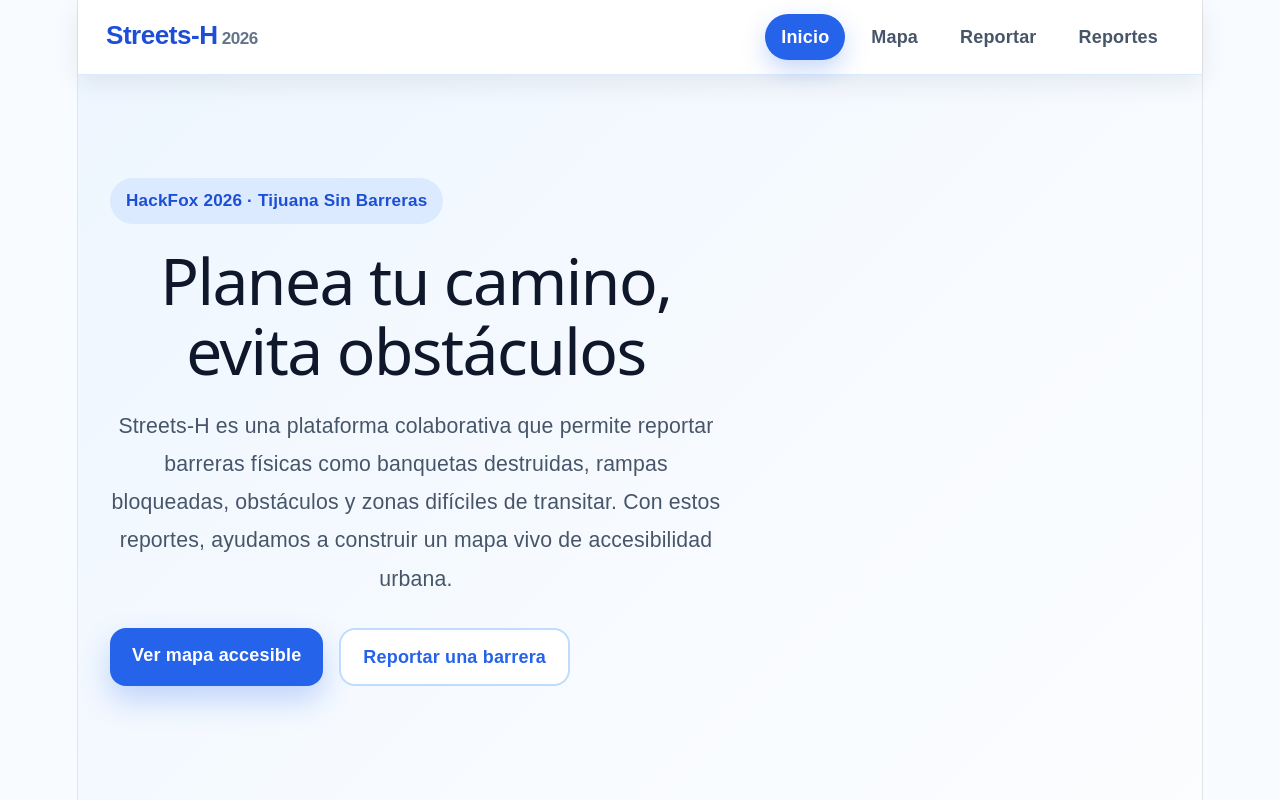
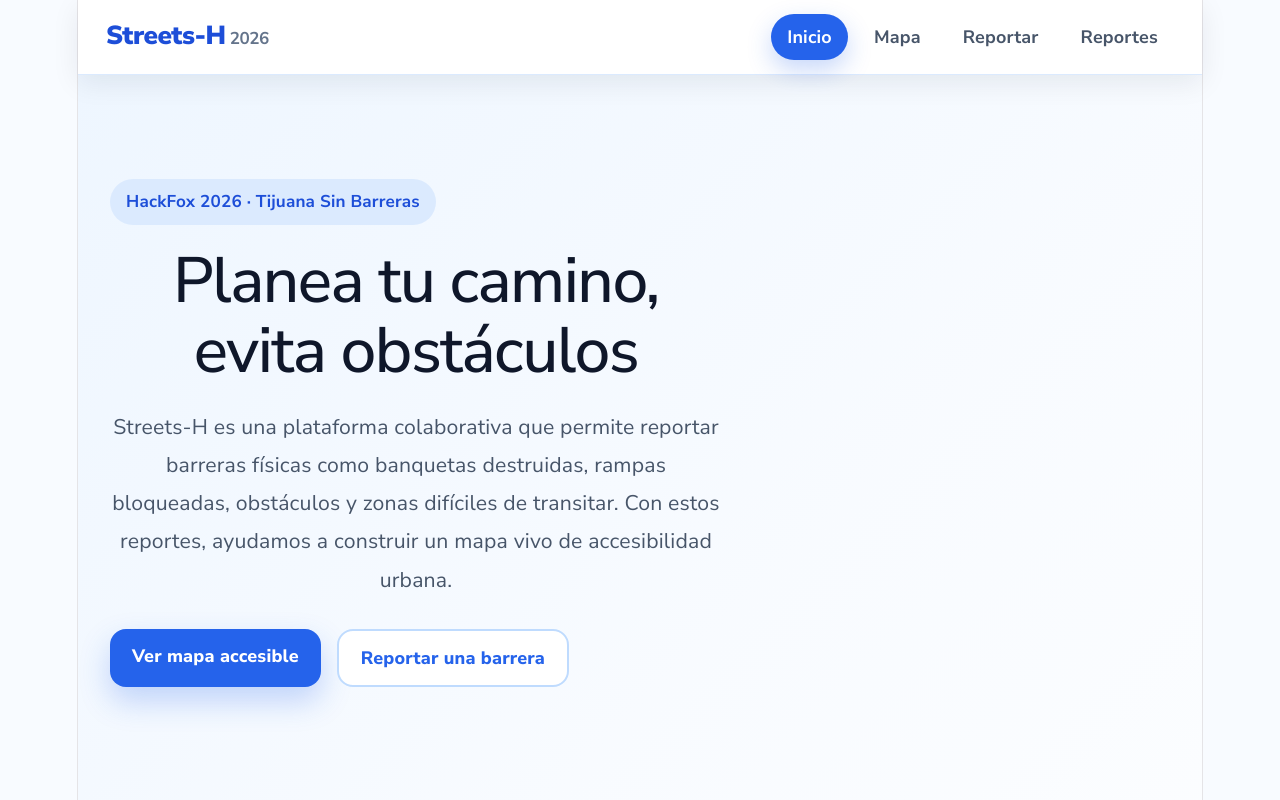
Before and after one commit to AngelRamirez31/HackFox2026, a React app in the folder frontend/: page / in a window 1280 px wide. Shown: the top 800 px of the page. Built offline with nearby package versions, Linux system fonts and the light colour scheme; no server answers; the HTML template or start-up script is replaced by a standard one.

Commit message:
Font change

```diff
--- a/frontend/src/App.css
+++ b/frontend/src/App.css
@@ -9,7 +9,7 @@ html {
 body {
   margin: 0;
   overflow-x: hidden;
-  font-family: Arial, Helvetica, sans-serif;
+  font-family: 'Nunito Sans', sans-serif;
   background-color: #f8fbff;
   color: #0f172a;
 }
--- a/frontend/src/index.css
+++ b/frontend/src/index.css
@@ -1,3 +1,5 @@
+@import url('https://fonts.googleapis.com/css2?family=Nunito+Sans:wght@400;500;600;700;800;900&display=swap');
+
 :root {
   --text: #6b6375;
   --text-h: #08060d;
@@ -11,9 +13,9 @@
   --shadow:
     rgba(0, 0, 0, 0.1) 0 10px 15px -3px, rgba(0, 0, 0, 0.05) 0 4px 6px -2px;
 
-  --sans: system-ui, 'Segoe UI', Roboto, sans-serif;
-  --heading: system-ui, 'Segoe UI', Roboto, sans-serif;
-  --mono: ui-monospace, Consolas, monospace;
+  --sans: 'Nunito Sans', sans-serif;
+  --heading: 'Nunito Sans', sans-serif;
+  --mono: 'Nunito Sans', sans-serif;
 
   font: 18px/145% var(--sans);
   letter-spacing: 0.18px;
```
